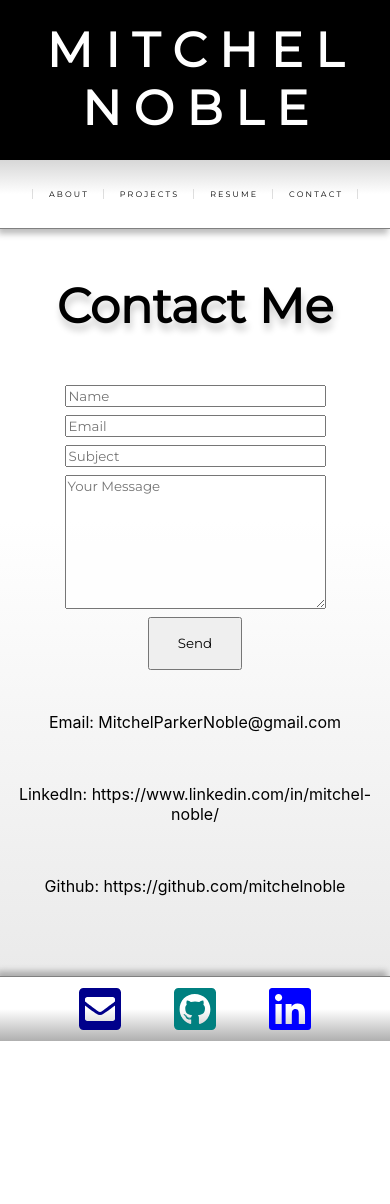
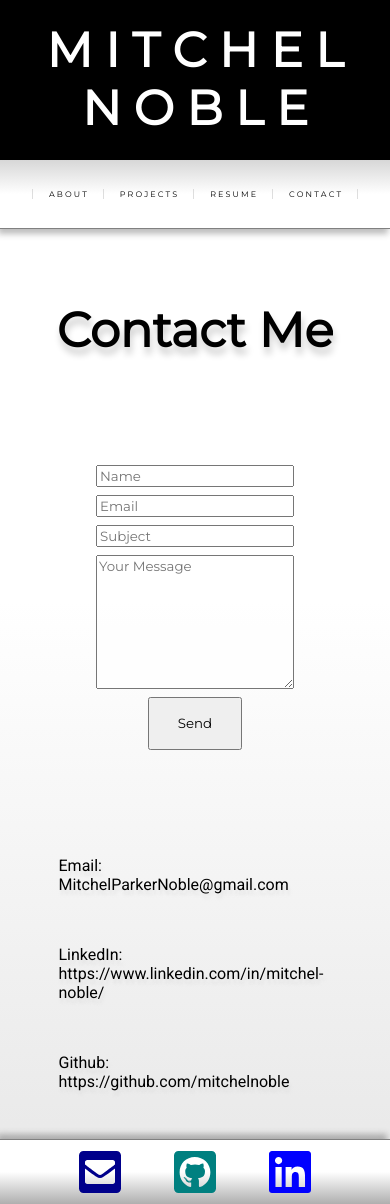
Before and after one commit to mitchelnoble/portfolio-website, a React (Create React App) app: page /Contact in a window 390 px wide. Before the commit the page ends 1041 px from the top, so only its background shows below. Built offline with nearby package versions, Linux system fonts and the light colour scheme.

Commit message:
fixed contact info and about me mobile styling

```diff
--- a/src/styles/screens/About.css
+++ b/src/styles/screens/About.css
@@ -91,11 +91,27 @@
   }
 }
 
-@media only screen and (max-width: 400px) {
+@media only screen and (max-width: 450px) {
   .about-container {
     font-size: 0.5rem;
     width: 100;
-    height: 180vh;
+    height: 230vh;
+    display: flex;
+    flex-flow: column;
+  }
+  .about-me-text {
+    font-size: 1.3rem;
+  }
+  .icon-container {
+    display: flex;
+    flex-flow: column;
+  }
+}
+@media only screen and (max-width: 350px) {
+  .about-container {
+    font-size: 0.5rem;
+    width: 100;
+    height: 240vh;
     display: flex;
     flex-flow: column;
   }
--- a/src/styles/screens/Contact.css
+++ b/src/styles/screens/Contact.css
@@ -1,4 +1,5 @@
 .contact-form {
+  margin: 5em;
   height: 40vh;
   display: grid;
   justify-content: center;
@@ -33,7 +34,7 @@
   cursor: pointer;
 }
 .contact-me-title {
-  margin-top: 1em;
+  margin-top: 1.5em;
   margin-bottom: 0;
   font-size: 3rem;
   font-family: "Montserrat", "sans";
@@ -42,20 +43,41 @@
   -webkit-animation: fadeIn ease 4s;
 }
 
-.information-container {
-  margin: 0 auto;
+.contact-details-container {
+  margin: 3em 40%;
+  text-align: left;
   font-family: "Roboto", "sans";
   font-size: 1.25rem;
-  text-align: center;
   animation: fadeIn ease 6s;
   -webkit-animation: fadeIn ease 6s;
   text-shadow: rgba(210, 210, 210, 0.4) 1.5px 5px 3px;
 }
 
-.contact-details-container {
-  margin-bottom: 5em;
+@media only screen and (max-width: 1200px) {
+  .contact-details-container {
+    margin: 3em 35%;
+  }
 }
-
+@media only screen and (max-width: 800px) {
+  .contact-details-container {
+    margin: 3em 30%;
+  }
+}
+@media only screen and (max-width: 610px) {
+  .contact-details-container {
+    margin: 3em 25%;
+  }
+}
+@media only screen and (max-width: 520px) {
+  .contact-details-container {
+    margin: 3em 20%;
+  }
+}
+@media only screen and (max-width: 450px) {
+  .contact-details-container {
+    margin: 3em 15%;
+  }
+}
 
 @media only screen and (max-width: 400px) {
   .contact-me-title {
--- a/src/styles/screens/Resume.css
+++ b/src/styles/screens/Resume.css
@@ -6,10 +6,46 @@
   -webkit-animation: fadeIn ease 4s;
 }
 
+@media only screen and (max-width: 540px) {
+  .resume-image {
+    width: 100;
+    height: 90vh;
+    margin-bottom: 5.2em;
+    display: flex;
+    flex-flow: column wrap;
+  }
+}
+@media only screen and (max-width: 500px) {
+  .resume-image {
+    width: 100;
+    height: 80vh;
+    margin-bottom: 5.2em;
+    display: flex;
+    flex-flow: column wrap;
+  }
+}
+@media only screen and (max-width: 450px) {
+  .resume-image {
+    width: 100;
+    height: 70vh;
+    margin-bottom: 5.2em;
+    display: flex;
+    flex-flow: column wrap;
+  }
+}
 @media only screen and (max-width: 400px) {
   .resume-image {
     width: 100;
-    height: 50vh;
+    height: 65vh;
+    margin-bottom: 5.2em;
+    display: flex;
+    flex-flow: column wrap;
+  }
+}
+@media only screen and (max-width: 370px) {
+  .resume-image {
+    width: 100;
+    height: 58vh;
     margin-bottom: 5.2em;
     display: flex;
     flex-flow: column wrap;
```
